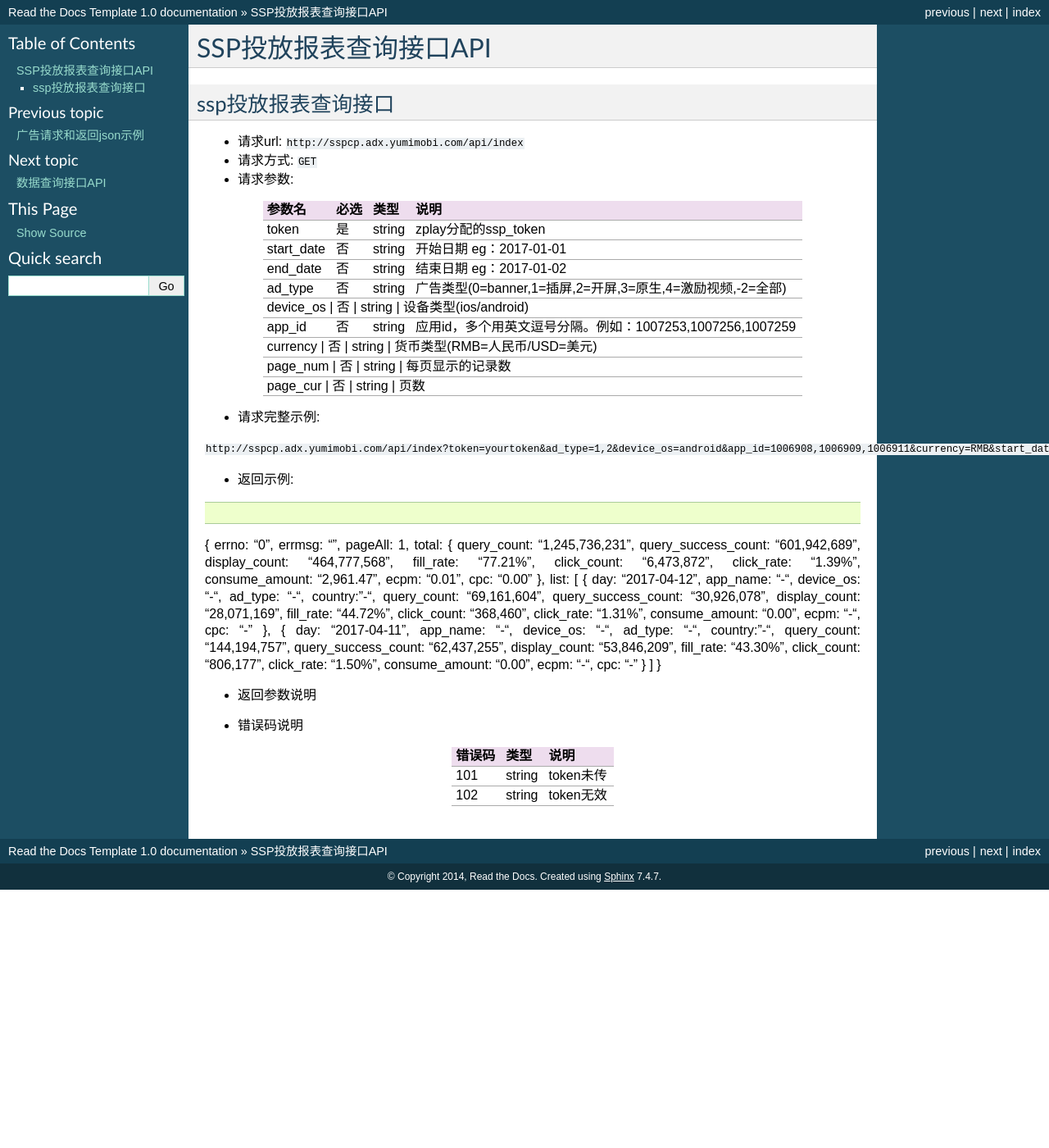
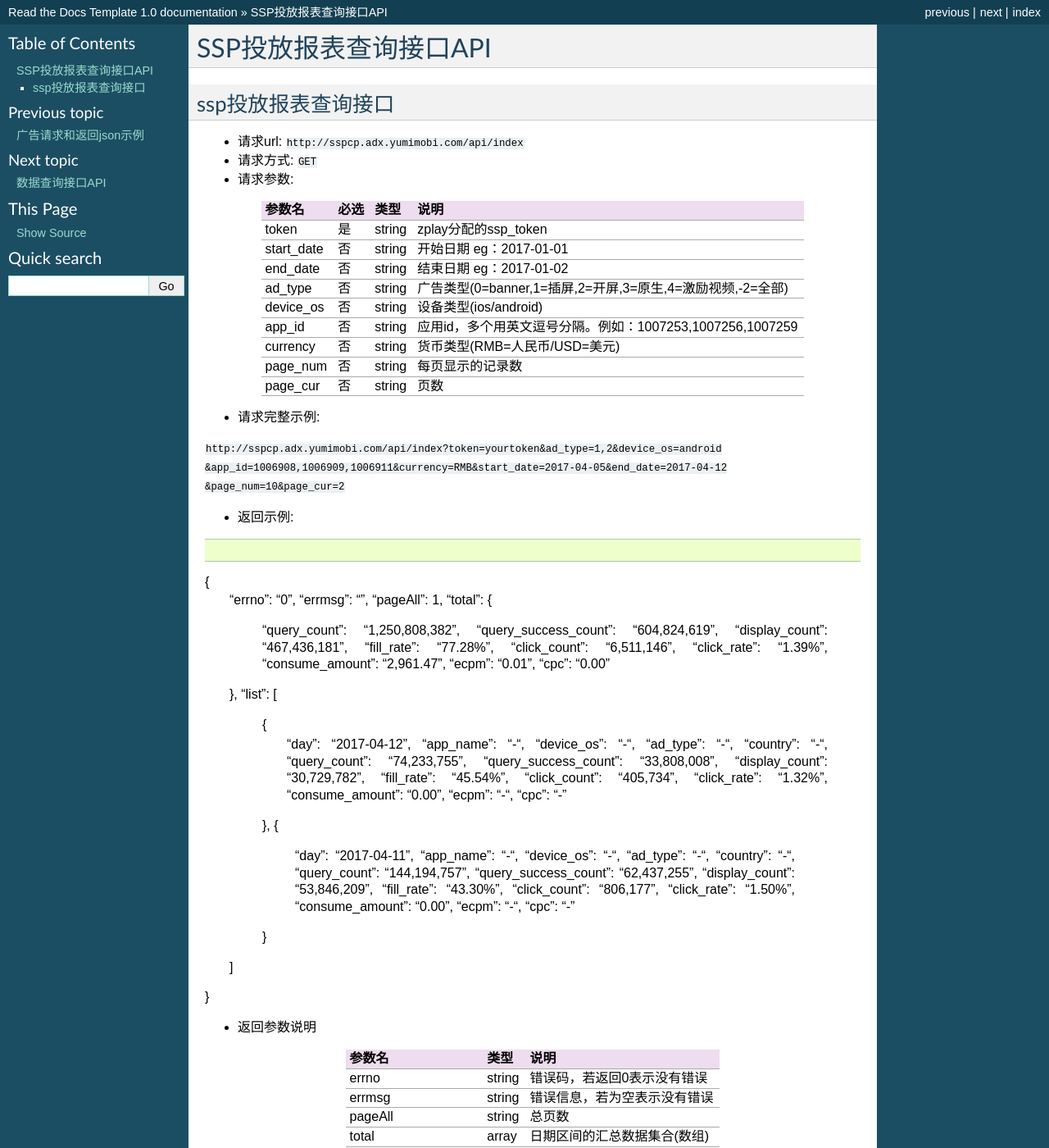
Before and after one commit to yumimobi/adx_ssp_doc, a Sphinx documentation site: the page built from docs/t-api.rst, in a window 1280 px wide and 1400 px high. Shown: the whole window at 82% size. Built offline with Sphinx 7.4.7, drawn with Linux system fonts in a browser that asks for light colours; some of the changed text lies outside the part shown.

```diff
--- a/docs/t-api.rst
+++ b/docs/t-api.rst
@@ -1,8 +1,8 @@
 SSP投放报表查询接口API
-================
+===========================
 
 ssp投放报表查询接口
-----------------
+----------------------------
 
 * 请求url: ``http://sspcp.adx.yumimobi.com/api/index``
 
@@ -41,100 +43,102 @@ ssp投放报表查询接口
 .. sourcecode:: js
 
 {
-errno: "0",
-errmsg: "",
-pageAll: 1,
-total: {
-query_count: "1,245,736,231",
-query_success_count: "601,942,689",
-display_count: "464,777,568",
-fill_rate: "77.21%",
-click_count: "6,473,872",
-click_rate: "1.39%",
-consume_amount: "2,961.47",
-ecpm: "0.01",
-cpc: "0.00"
-},
-list: [
-{
-day: "2017-04-12",
-app_name: "-",
-device_os: "-",
-ad_type: "-",
-country:"-",
-query_count: "69,161,604",
-query_success_count: "30,926,078",
-display_count: "28,071,169",
-fill_rate: "44.72%",
-click_count: "368,460",
-click_rate: "1.31%",
-consume_amount: "0.00",
-ecpm: "-",
-cpc: "-"
-},
-{
-day: "2017-04-11",
-app_name: "-",
-device_os: "-",
-ad_type: "-",
-country:"-",
-query_count: "144,194,757",
-query_success_count: "62,437,255",
-display_count: "53,846,209",
-fill_rate: "43.30%",
-click_count: "806,177",
-click_rate: "1.50%",
-consume_amount: "0.00",
-ecpm: "-",
-cpc: "-"
+  "errno": "0",
+  "errmsg": "",
+  "pageAll": 1,
+  "total": {
+    "query_count": "1,250,808,382",
+    "query_success_count": "604,824,619",
+    "display_count": "467,436,181",
+    "fill_rate": "77.28%",
+    "click_count": "6,511,146",
+    "click_rate": "1.39%",
+    "consume_amount": "2,961.47",
+    "ecpm": "0.01",
+    "cpc": "0.00"
+  },
+  "list": [
+    {
+      "day": "2017-04-12",
+      "app_name": "-",
+      "device_os": "-",
+      "ad_type": "-",
+      "country": "-",
+      "query_count": "74,233,755",
+      "query_success_count": "33,808,008",
+      "display_count": "30,729,782",
+      "fill_rate": "45.54%",
+      "click_count": "405,734",
+      "click_rate": "1.32%",
+      "consume_amount": "0.00",
+      "ecpm": "-",
+      "cpc": "-"
+    },
+    {
+      "day": "2017-04-11",
+      "app_name": "-",
+      "device_os": "-",
+      "ad_type": "-",
+      "country": "-",
+      "query_count": "144,194,757",
+      "query_success_count": "62,437,255",
+      "display_count": "53,846,209",
+      "fill_rate": "43.30%",
+      "click_count": "806,177",
+      "click_rate": "1.50%",
+      "consume_amount": "0.00",
+      "ecpm": "-",
+      "cpc": "-"
+    }
+  ]
 }
-]
-}
+
+
 
 
 * 返回参数说明
 
-+---------------+---------+--------------------------+
-| 参数名        | 类型    | 说明                     |
-+===============+=========+==========================+
-| errno         | string  | 错误码，若返回0表示没有错误        |
-+---------------+---------+--------------------------+
-| errmsg        | string   | 错误信息，若为空表示没有错误 |
-+---------------+---------+--------------------------+
-| pageAll| string  | 总页数                    |
-+---------------+---------+--------------------------+
-| total          | array  | 日期区间的汇总数据集合(数组) |
-+---------------+---------+--------------------------+
-| list          | array  | 日期区间的单条数据（数组） |
-+---------------+---------+--------------------------+
-| day           | string  | 日期                     |
-+---------------+---------+--------------------------+
-| app_name           | string  | 应用名称                     |
-+---------------+---------+--------------------------+
-| device_os           | string  | 设备类型                     |
-+---------------+---------+--------------------------+
-| ad_type           | string  | 广告形式                     |
-+---------------+---------+--------------------------+
-| country           | string  | 国家                    |
-+---------------+---------+--------------------------+
-| query_count   | string  | 请求数                   |
-+---------------+---------+--------------------------+
-| query_success_count   | string  | 请求成功数                   |
-+---------------+---------+--------------------------+
-| display_count | string  | 展示数                   |
-+---------------+---------+--------------------------+
-| fill_rate     | string  | 填充率                   |
-+---------------+---------+--------------------------+
-| click_count   | string  | 点击数                   |
-+---------------+---------+--------------------------+
-| click_rate    | string  | 点击率                   |
-+---------------+---------+--------------------------+
-| consume_amount| string  | 收益金额                     |
-+---------------+---------+--------------------------+
-| ecpm| string  | ecpm                    |
-+---------------+---------+--------------------------+
-| cpc| string  | cpc                    |
-+---------------+---------+--------------------------+
++------------------------+---------+----------------------------------+
+| 参数名                 | 类型    | 说明                             |
++========================+=========+==================================+
+| errno                  | string  | 错误码，若返回0表示没有错误      |
++------------------------+---------+----------------------------------+
+| errmsg                 | string  | 错误信息，若为空表示没有错误     |
++------------------------+---------+----------------------------------+
+| pageAll                | string  | 总页数                           |
++------------------------+---------+----------------------------------+
+| total                  | array   | 日期区间的汇总数据集合(数组)     |
++------------------------+---------+----------------------------------+
+| list                   | array   | 日期区间的单条数据（数组）       |
++------------------------+---------+----------------------------------+
+| day                    | string  | 日期                             |
++------------------------+---------+----------------------------------+
+| app_name               | string  | 应用名称                         |
++------------------------+---------+----------------------------------+
+| device_os              | string  | 设备类型                         |
++------------------------+---------+----------------------------------+
+| ad_type                | string  | 广告形式                         |
++------------------------+---------+----------------------------------+
+| country                | string  | 国家                             |
++------------------------+---------+----------------------------------+
+| query_count            | string  | 请求数                           |
++------------------------+---------+----------------------------------+
+| query_success_count    | string  | 请求成功数                       |
++------------------------+---------+----------------------------------+
+| display_count          | string  | 展示数                           |
++------------------------+---------+----------------------------------+
+| fill_rate              | string  | 填充率                           |
++------------------------+---------+----------------------------------+
+| click_count            | string  | 点击数                           |
++------------------------+---------+----------------------------------+
+| click_rate             | string  | 点击率                           |
++------------------------+---------+----------------------------------+
+| consume_amount         | string  | 收益金额                         |
++------------------------+---------+----------------------------------+
+| ecpm                   | string  | ecpm                             |
++------------------------+---------+----------------------------------+
+| cpc                    | string  | cpc                              |
++------------------------+---------+----------------------------------+
 
 
 
```
Also changed, not shown: other parts of docs/t-api.rst (+7 -5 lines).
